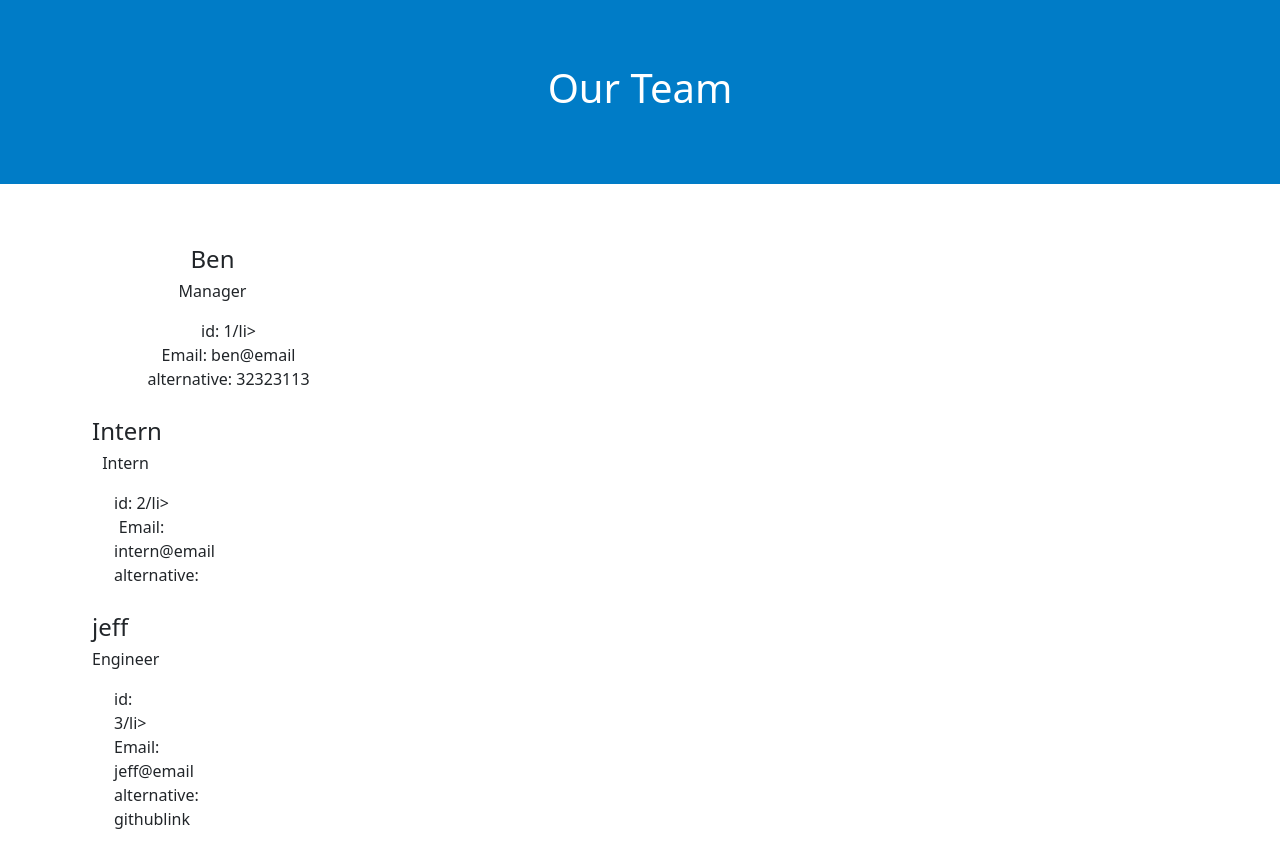
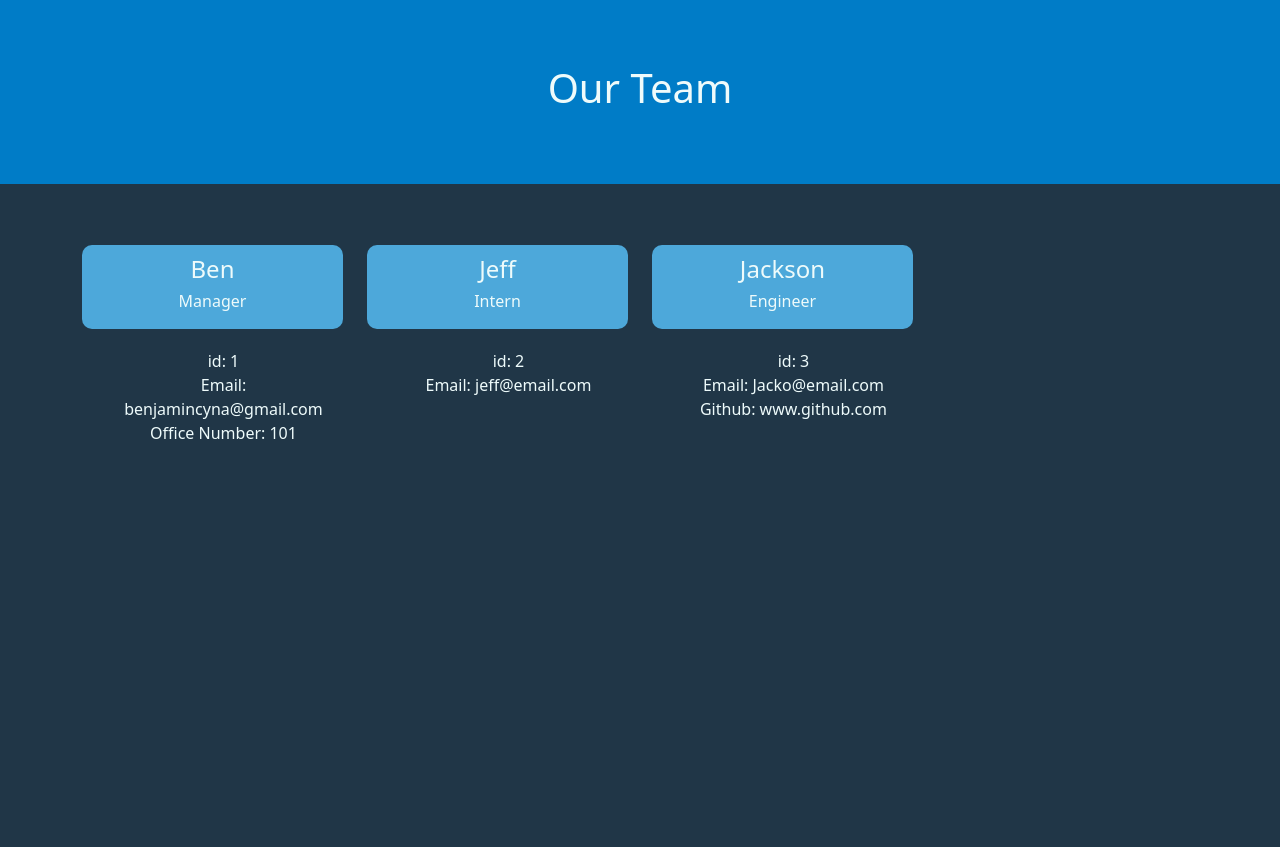
Before and after one commit to bencyna/TeamProfileGenerator, a plain HTML site: page index.html in a window 1280 px wide. After the commit the page ends 800 px from the top, so only its background shows below. Drawn offline with nearby package versions, Linux system fonts and the light colour scheme.

Commit message:
All tests pass

```diff
--- a/assets/style.css
+++ b/assets/style.css
@@ -2,18 +2,37 @@
     text-align: center;
     background-color: #007CC7;
     padding: 5%;
-    color: white;
+    color: #EEFBFB;
     margin-bottom: 4%;
 }
 
-li {
+ul {
     list-style-type: none;
     text-align: center;
+    color: #EEFBFB;
+    border-radius: 10px;
+    padding: 10px;
+    padding: red;
 }
 
 .main {
     text-align: center;
     padding: 10px;
+    background-color: #4DA8DA;
+    color: #EEFBFB;
+    border-radius: 10px;
+}
 
-    /* padding-color: #203647; */
+.bio {
+    background-color: #203647;
+    padding: 10px;
+    width: 100%;
 }
+
+
+
+.person {
+border-radius: 20px;
+text-align: center;
+padding: 10px;
+}
--- a/index.html
+++ b/index.html
@@ -13,53 +13,56 @@
       crossorigin="anonymous"
     />
   </head>
-  <body>
+  <body style="background-color: #203647">
     <header id="head">
       <h1>Our Team</h1>
     </header>
     <main class="container">
       <div class="row">
         <div class="col-md-9">
-                <section class="row">
-                    <div class="col-md-4">
+          <section class="row people">
+            <div class="col-md-4 person">
               <header class="main">
                 <h4>Ben</h4>
                 <h6>Manager</h6>
               </header>
               <div class="bio">
                 <ul>
-          <li>id: 1/li>
-          <li>Email: ben@email</li>
-          <li>alternative: 32323113</li>
+                  <li>id: 1</li>
+                  <li>Email: benjamincyna@gmail.com</li>
+                  <li>Office Number: 101</li>
                 </ul>
-  </div><div class="col-md-4">
+              </div>
+            </div>
+            <div class="col-md-4 person">
               <header class="main">
-    <h4>Intern</h4>
+                <h4>Jeff</h4>
                 <h6>Intern</h6>
               </header>
               <div class="bio">
                 <ul>
-          <li>id: 2/li>
-          <li>Email: intern@email</li>
-          <li>alternative: </li>
+                  <li>id: 2</li>
+                  <li>Email: jeff@email.com</li>
+                  <li></li>
                 </ul>
-  </div><div class="col-md-4">
+              </div>
+            </div>
+            <div class="col-md-4 person">
               <header class="main">
-    <h4>jeff</h4>
+                <h4>Jackson</h4>
                 <h6>Engineer</h6>
               </header>
               <div class="bio">
                 <ul>
-          <li>id: 3/li>
-          <li>Email: jeff@email</li>
-          <li>alternative: githublink</li>
+                  <li>id: 3</li>
+                  <li>Email: Jacko@email.com</li>
+                  <li>Github: www.github.com</li>
                 </ul>
               </div>
             </div>
           </section>
         </div>
       </div>
-
     </main>
   </body>
 </html>
--- a/lib/intern.js
+++ b/lib/intern.js
@@ -8,7 +8,6 @@ const Employee = require("./Employee");
         }
         getSchool(school){
           this.school = school
-          console.log(this.school)
       }
       getRole(Employee) {
           Employee = "Intern"
--- a/lib/manager.js
+++ b/lib/manager.js
@@ -13,7 +13,7 @@ class Manager extends Employee {
         console.log(officeNumber)
     }
     getRole(Employee){
-        console.log(Employee)
+        Employee = "Manager"
     }
 }
 
```
Also changed, not shown: _tests_/employee.test.js (+13 -0 lines), _tests_/engineer.test.js (+15 -0 lines), _tests_/intern.test.js (+15 -0 lines), _tests_/manager.test.js (+15 -0 lines), _tests_/package.json (added, +14 -0 lines), index.js (+12 -10 lines), 1 other file. Lines whose indentation alone changed are shown as unchanged.
